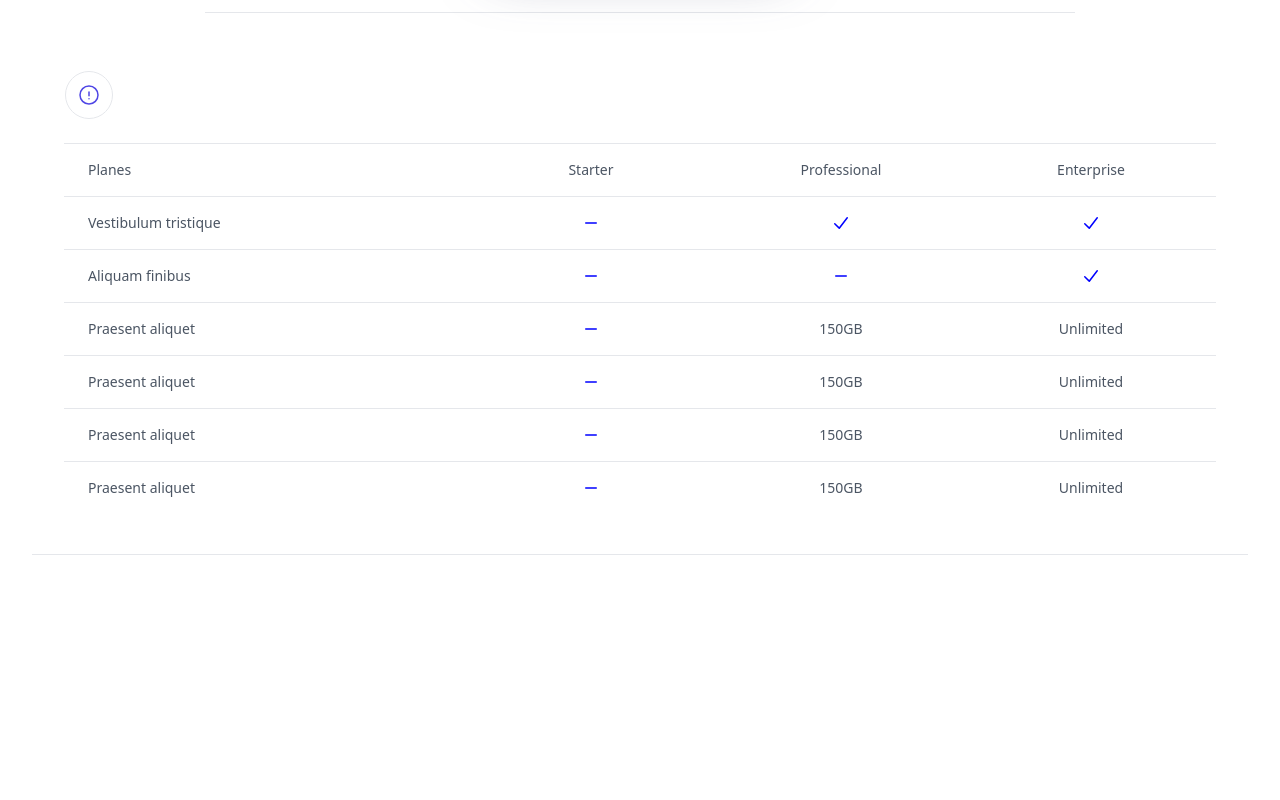
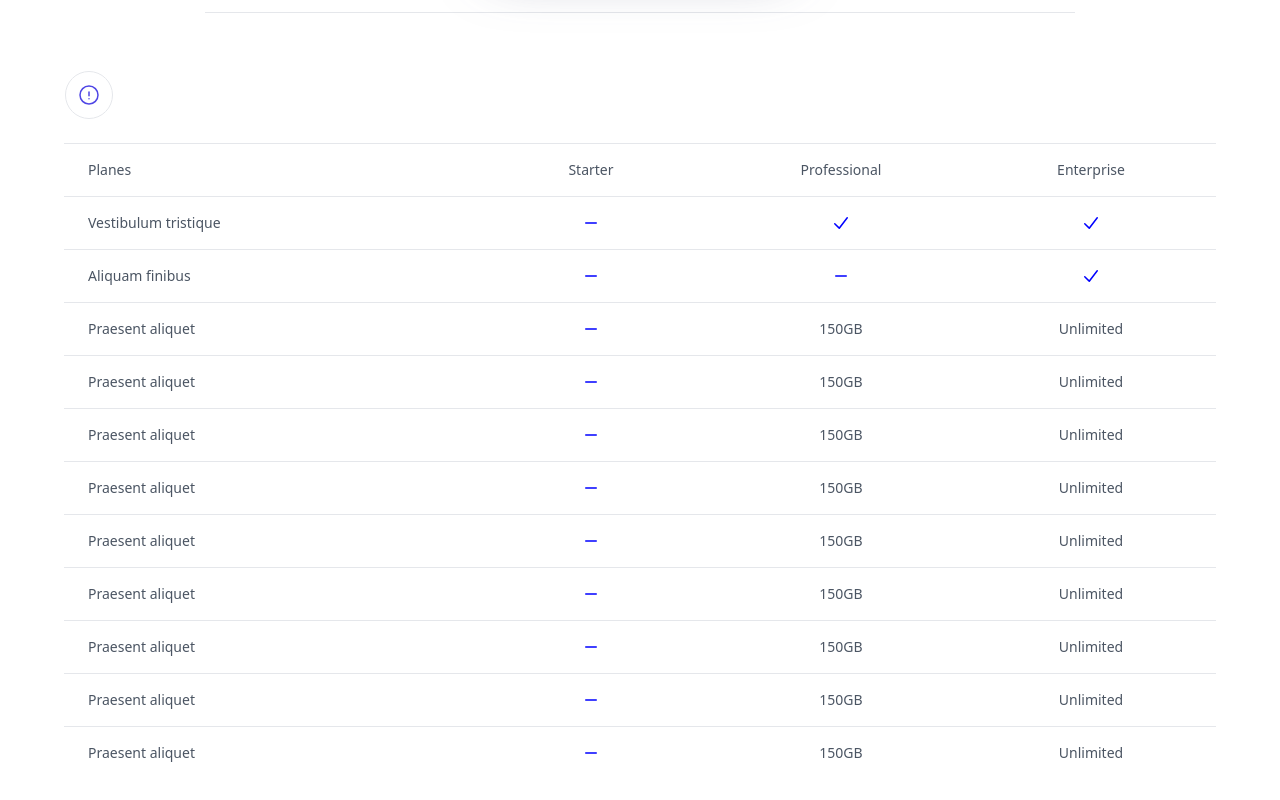
Before and after one commit to romansalom/proyectoMati, a React (Vite) app in the folder vite-project/: page / in a window 1280 px wide. Shown: the part 1907-2707 px from the top of the page. Before the commit the page ends 2494 px from the top, so only its background shows below. Built offline with nearby package versions, Linux system fonts and the light colour scheme.

Commit message:
arreglando trabl

```diff
--- a/vite-project/src/Components/pircingPreciosDetail.jsx
+++ b/vite-project/src/Components/pircingPreciosDetail.jsx
@@ -100,6 +100,36 @@ export const PrincingPriceDetail = () => {
           professional: '150GB',
           enterprise: 'Unlimited',
         },
+        {
+          name: 'Praesent aliquet',
+          starter: minusIcon,
+          professional: '150GB',
+          enterprise: 'Unlimited',
+        },
+        {
+          name: 'Praesent aliquet',
+          starter: minusIcon,
+          professional: '150GB',
+          enterprise: 'Unlimited',
+        },
+        {
+          name: 'Praesent aliquet',
+          starter: minusIcon,
+          professional: '150GB',
+          enterprise: 'Unlimited',
+        },
+        {
+          name: 'Praesent aliquet',
+          starter: minusIcon,
+          professional: '150GB',
+          enterprise: 'Unlimited',
+        },
+        {
+          name: 'Praesent aliquet',
+          starter: minusIcon,
+          professional: '150GB',
+          enterprise: 'Unlimited',
+        },
       ],
     },
   ];
```
